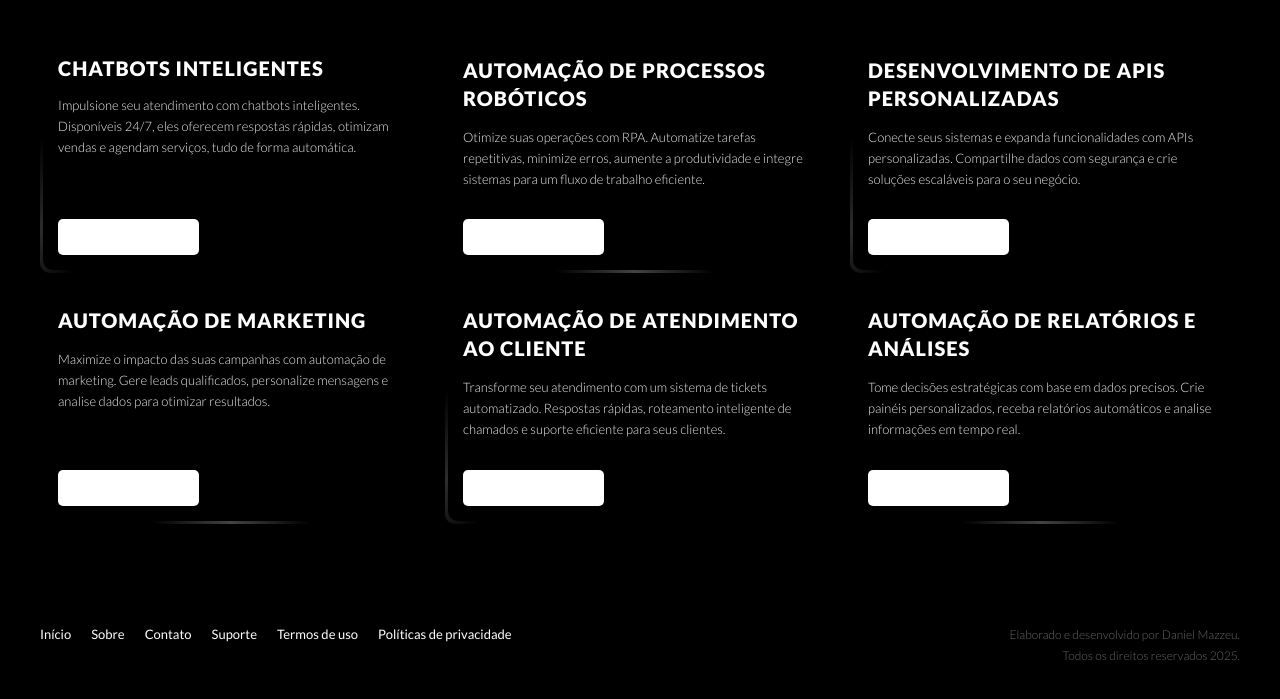
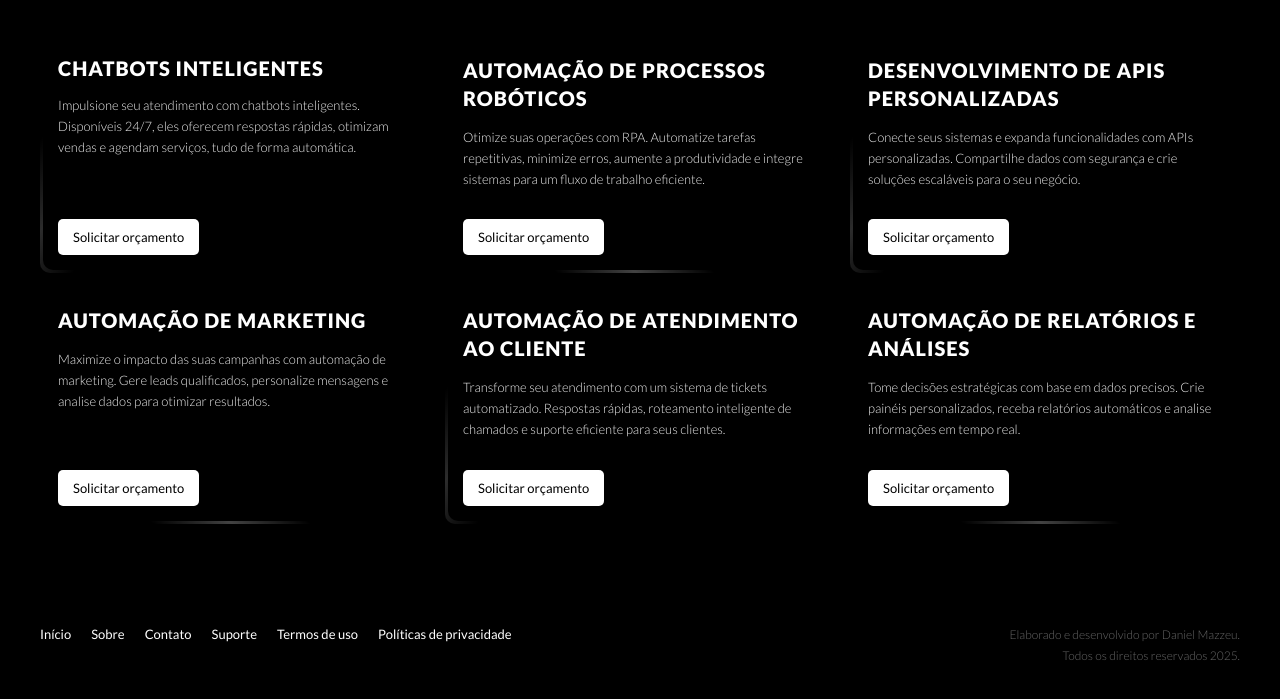
Before and after one commit to danmzzu/loo9, a plain HTML site: page index.html in a window 1280 px wide. Shown: the part 862-1561 px from the top of the page. Drawn offline with nearby package versions, Linux system fonts and the light colour scheme.

Commit message:
Update variables.css

```diff
--- a/styles/global/variables.css
+++ b/styles/global/variables.css
@@ -11,7 +11,7 @@
     --tertiary: #666;
     --tertiary-hover: #666;
 
-    --button: #fff;
+    --button: #000;
     --button-hover: #000;
     --button-bg: #fff;
     --button-bg-hover: #f9f9f9;
```
